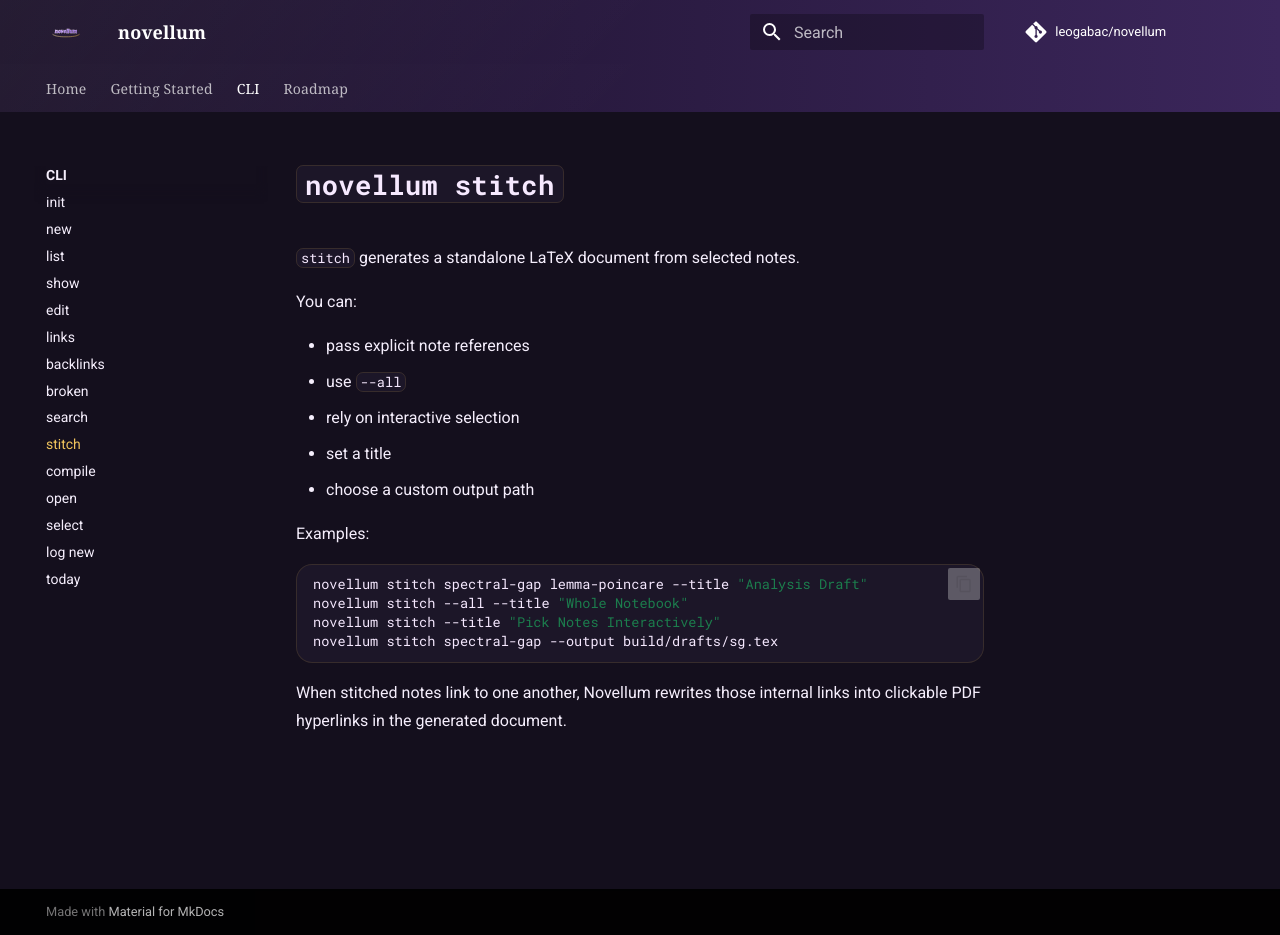
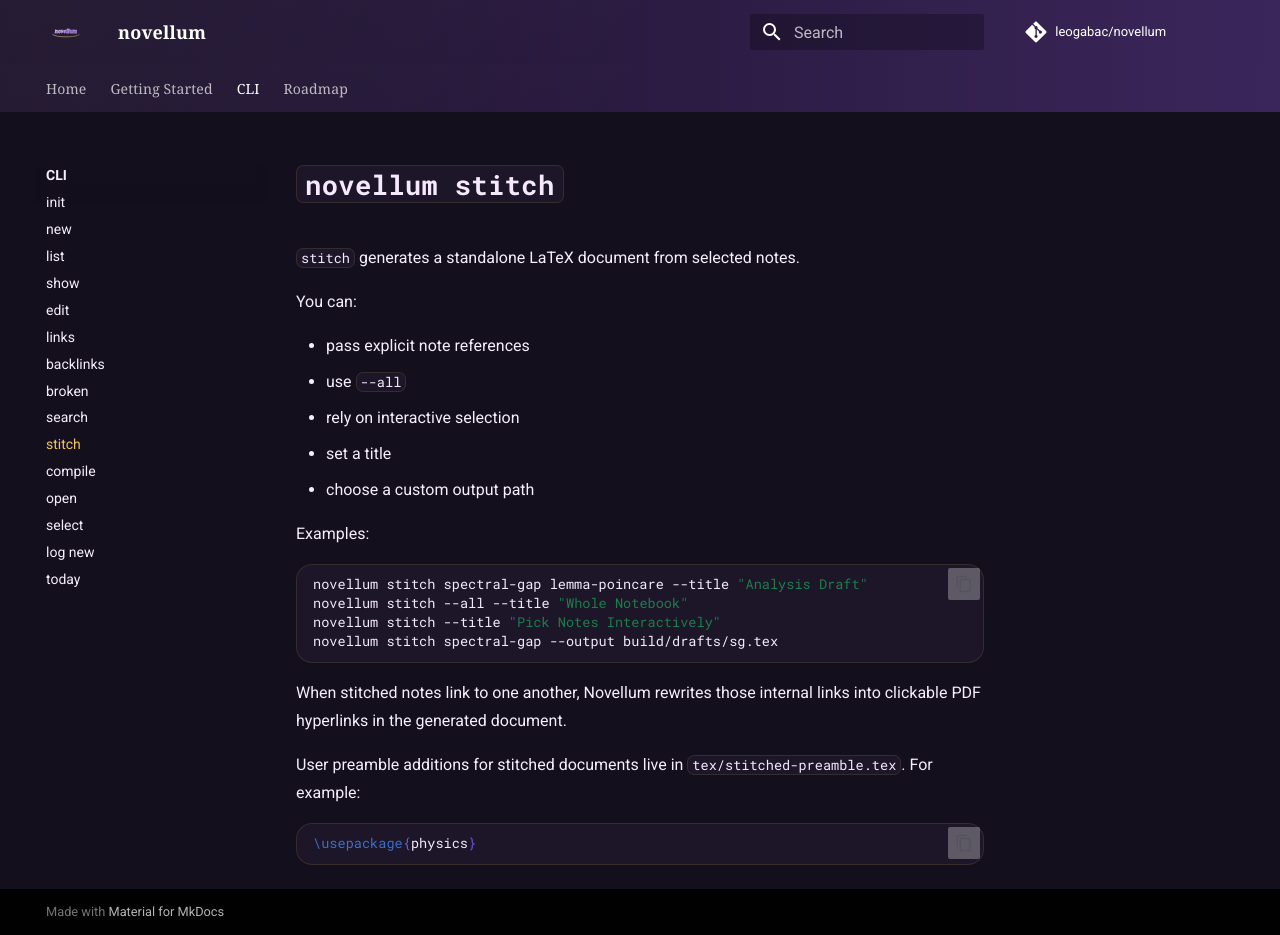
Before and after one commit to leogabac/novellum, an MkDocs documentation site: the page built from docs/cli/stitch.md, in a window 1280 px wide and 935 px high. Built offline with MkDocs 1.6.1 and Material for MkDocs 9.7.7, drawn with Linux system fonts in a browser that asks for light colours; comment, search, counter and statistics services are not loaded.

Commit message:
inject custom preamble, probably i need a cleaner implementation of this

````diff
--- a/docs/cli/stitch.md
+++ b/docs/cli/stitch.md
@@ -21,3 +21,10 @@
 
 When stitched notes link to one another, Novellum rewrites those internal links
 into clickable PDF hyperlinks in the generated document.
+
+User preamble additions for stitched documents live in `tex/stitched-preamble.tex`.
+For example:
+
+```tex
+\usepackage{physics}
+```
--- a/pyproject.toml
+++ b/pyproject.toml
@@ -25,6 +25,7 @@
 
 [project.scripts]
 novellum = "novellum.cli:main"
+nv = "novellum.cli:main"
 
 [tool.setuptools]
 package-dir = { "" = "src" }
````
Also changed, not shown: README.md (+6 -11 lines), 5 other files.
